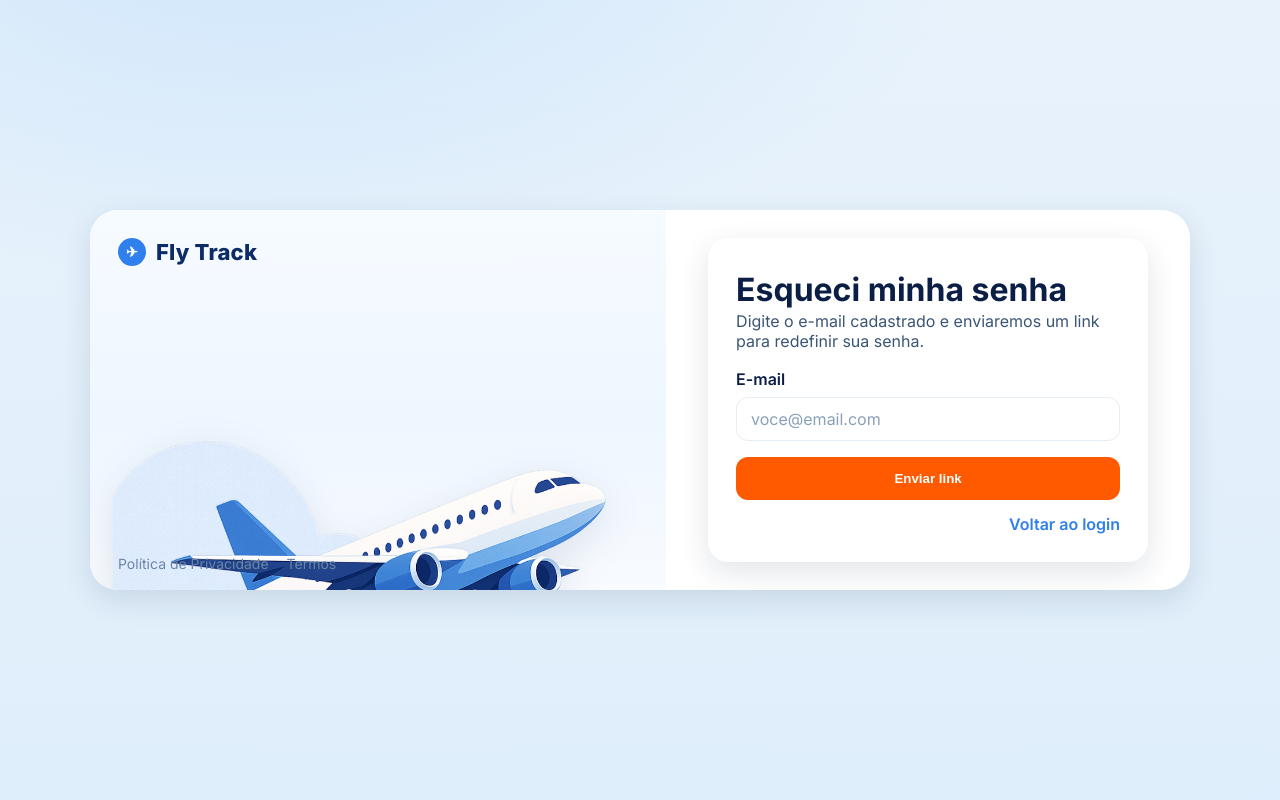
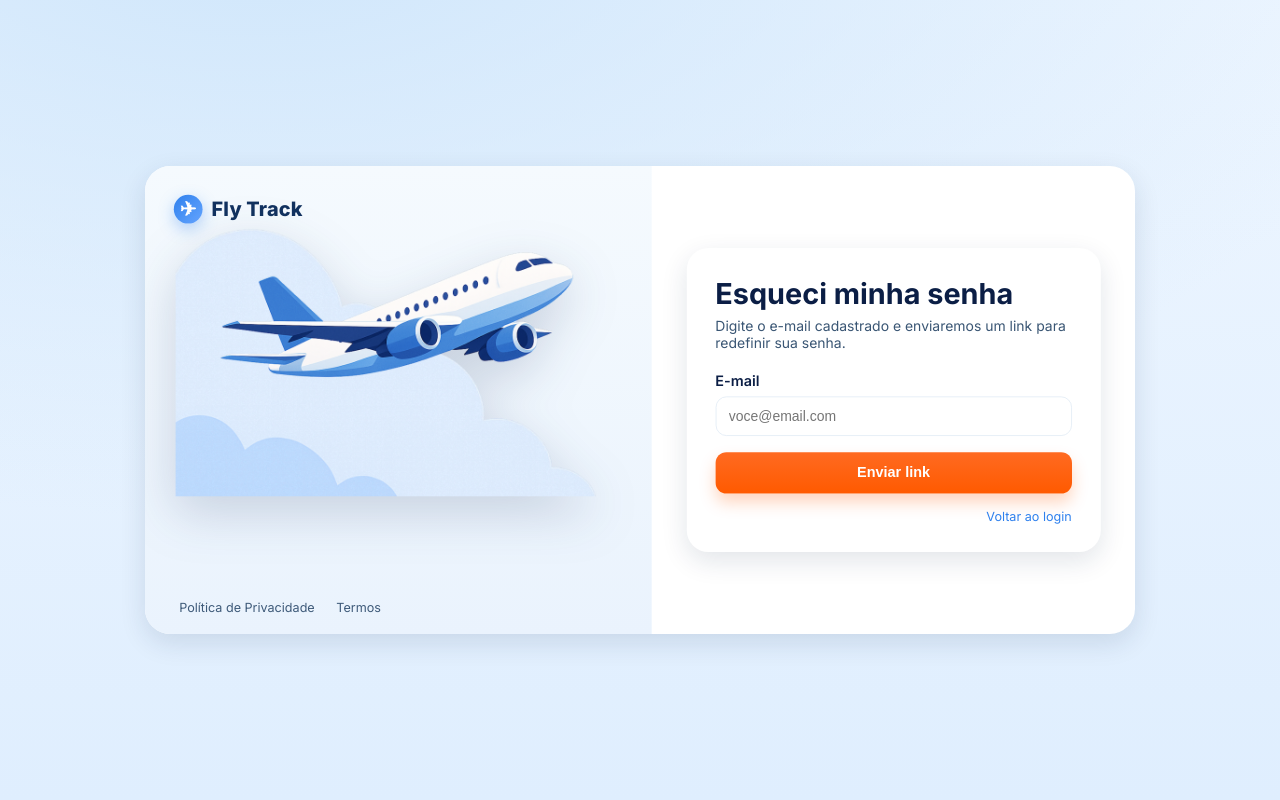
Before and after one commit to mariausp/flytrack-projeto, a Django app: page /senha/esqueci/ in a window 1280 px wide. Run offline with Django 5.2, Linux system fonts and the light colour scheme; some libraries are stand-ins or nearby versions.

Commit message:
Ajusta layout do login e tela de recuperação de senha

```diff
--- a/core/templates/contato.html
+++ b/core/templates/contato.html
@@ -1,5 +1,6 @@
 {% load static %}
-<!doctype html>
+<link rel="icon" type="image/png" href="{% static 'core/img/favicon.png' %}">
+<link rel="shortcut icon" href="{% static 'core/img/favicon.png' %}">
 <html lang="pt-BR">
 <head>
   <meta charset="utf-8"/>
--- a/core/templates/historico.html
+++ b/core/templates/historico.html
@@ -144,7 +144,7 @@
       <div class="toolbar">
         <div class="muted">
           {% if total %}
-            {{ total }} viagem{% if total == 1 %} encontrada{% else %}ns encontradas{% endif %}
+            {{ total }} viagem{{ total|pluralize:"s" }} encontrada{{ total|pluralize:"s" }}
           {% else %}
             0 viagens encontradas
           {% endif %}
--- a/core/templates/password_reset.html
+++ b/core/templates/password_reset.html
@@ -1,4 +1,5 @@
 {% load static %}
+{% load widget_tweaks %}
 <!doctype html>
 <html lang="pt-BR">
 <head>
@@ -9,8 +10,10 @@
   <link rel="preconnect" href="https://fonts.googleapis.com">
   <link rel="preconnect" href="https://fonts.gstatic.com" crossorigin>
   <link href="https://fonts.googleapis.com/css2?family=Inter:wght@400;500;600;700;800&display=swap" rel="stylesheet">
+
   <link rel="icon" type="image/png" href="{% static 'core/img/favicon.png' %}">
   <link rel="shortcut icon" href="{% static 'core/img/favicon.png' %}">
+
   <style>
     :root{
       --bg:#e8f2fb; --bg2:#cfe6fb; --card:#ffffff; --ink:#0b1e45; --muted:#3a5674;
@@ -20,129 +23,143 @@
     *{box-sizing:border-box}
     html,body{height:100%}
     body{
-      margin:0; color:var(--ink);
-      font-family: Inter, system-ui, -apple-system, Segoe UI, Roboto, Arial, "Helvetica Neue", sans-serif;
-      background:
-        radial-gradient(1200px 600px at 20% -10%, var(--bg2), transparent 60%),
-        radial-gradient(1200px 600px at 120% 120%, #dbefff, transparent 45%),
-        linear-gradient(180deg, var(--bg), #dfeefb);
+      margin:0;
+      font-family:Inter,system-ui,-apple-system,Segoe UI,Roboto,Arial,sans-serif;
+      color:var(--ink);
+      background: radial-gradient(1200px 600px at 20% -10%, var(--bg2), transparent),
+                  linear-gradient(180deg, #eef6ff 0%, #dfeefe 100%);
       display:grid; place-items:center; padding:24px;
     }
-    .frame{
-      width:min(1100px, 100%);
-      background:var(--card); border-radius:28px; box-shadow:var(--shadow);
-      overflow:hidden; display:grid; grid-template-columns:1.1fr 1fr;
+    .app{
+      width:min(1100px, 100%); background:var(--card); border-radius:28px; box-shadow:var(--shadow);
+      overflow:hidden; display:grid; grid-template-columns:1.05fr 1fr; gap:0; transform:scale(0.9); transform-origin:center;
     }
-    /* Esquerda (marca + ilustração) */
+    @media (max-width:960px){
+      .app{ grid-template-columns:1fr; transform:scale(1) }
+      .left{ display:none }
+    }
+
     .left{
-      position:relative; padding:28px 28px 0;
-      background:linear-gradient(180deg, #f6fbff, #eef6ff 55%, #f8fbff);
-      min-height:360px;
+      position:relative; background:linear-gradient(180deg,#f5fafe 0%, #eaf3fd 100%);
+      padding:32px 32px 0; display:flex; flex-direction:column; justify-content:space-between; min-height:520px;
     }
-    .brand{ display:flex; align-items:center; gap:10px; color:#0d2b66;
-      font-weight:800; font-size:22px; letter-spacing:.2px; }
-    .brand-icon{
-      width:28px; height:28px; display:inline-grid; place-items:center;
-      border-radius:999px; background:#2f80ed; color:#fff; font-weight:900; font-size:14px;
+    .brand{
+      display:flex; align-items:center; gap:10px;
+      font-weight:800; font-size:22px; letter-spacing:.2px; color:#12325f;
     }
-    .art{ position:absolute; inset:auto 0 0 0; height:64%; display:grid; place-items:center; pointer-events:none; }
-    .art img{ width:92%; height:auto; filter:drop-shadow(0 10px 18px rgba(7,25,64,.10)); }
-    .footer-links{ position:absolute; left:28px; bottom:18px; display:flex; gap:18px; color:#6c85a5; font-size:14px; }
-    .footer-links a{ color:#6c85a5; text-decoration:none; }
-    .footer-links a:hover{ text-decoration:underline; }
+    .brand-badge{
+      width:32px; height:32px; border-radius:999px; display:grid; place-items:center;
+      background:linear-gradient(135deg,#2f80ed 0%, #66a6ff 100%);
+      color:#fff; font-weight:900; box-shadow:0 6px 18px rgba(47,128,237,.35);
+    }
+    .plane-wrap{
+      position:relative; margin-top:20px;
+      display:flex; align-items:flex-end; justify-content:center; height:100%;
+    }
+    .plane{
+      width:min(560px,95%); height:auto; display:block;
+      filter:drop-shadow(0 18px 28px rgba(20,44,86,.18));
+      user-select:none; pointer-events:none;
+      transform:translate(-10px,-100px); transform-origin:center left;
+    }
+    .footer-links{
+      display:flex; gap:24px; padding:14px 6px 22px;
+      color:#3e5a79; font-size:14px;
+    }
+    .footer-links a{ color:#3e5a79; text-decoration:none }
+    .footer-links a:hover{ text-decoration:underline }
 
-    /* Direita (card com formulário) */
-    .right{ display:grid; place-items:center; padding:28px; }
+    .right{ display:flex; align-items:center; justify-content:center; padding:28px; }
     .card{
-      width:min(440px, 100%); background:var(--card); border-radius:20px;
-      box-shadow:var(--shadow); padding:28px;
+      width:min(460px,100%); background:#fff;
+      border-radius:24px; box-shadow:var(--shadow); padding:32px;
     }
-    h1{ margin:6px 0 4px; font-size:32px; line-height:1.1; }
-    .sub{ color:var(--muted); margin:0 0 18px; }
+    h1{ margin:0 0 6px; font-size:32px; line-height:1.2 }
+    .sub{ color:var(--muted); margin:0 0 22px; font-size:15.5px }
 
-    label{ display:block; font-weight:600; margin:14px 0 8px; }
-    .field{ display:flex; align-items:center; gap:10px;
-      border:1px solid var(--line); border-radius:12px; padding:10px 12px; background:#fff; }
-    .field input{ border:0; outline:0; font:inherit; width:100%; color:var(--ink); }
-    .field input::placeholder{ color:#8aa0b9; }
+    label{ display:block; font-weight:600; margin:16px 0 8px }
+    .input{
+      width:100%; border:1.5px solid var(--line); background:#fff;
+      padding:12px 14px; border-radius:12px; font-size:15.5px;
+      outline:none; transition:.15s border, .15s box-shadow;
+    }
+    .input:focus{ border-color:#c7dbf3; box-shadow:0 0 0 3px #e7f1ff }
 
-    .errorlist{ margin:8px 0 0; padding:0; list-style:none; color:#b00020; font-size:14px; }
-    .nonfield{ margin:0 0 8px; color:#b00020; }
+    .btn{
+      width:100%; border:0; border-radius:12px;
+      cursor:pointer; padding:14px 16px;
+      font-weight:700; font-size:16px; margin-top:18px;
+      transition:transform .04s, filter .15s, box-shadow .15s;
+    }
+    .btn-cta{
+      background:linear-gradient(180deg, #ff6a21 0%, var(--cta) 100%);
+      color:var(--cta-ink); box-shadow:0 10px 18px rgba(255,90,0,.25);
+    }
+    .btn-cta:active{ transform:translateY(1px) }
 
-    .btn{ width:100%; padding:14px 16px; border-radius:12px; border:0; cursor:pointer; font-weight:800; }
-    .btn-primary{ background:var(--cta); color:var(--cta-ink); }
-    .btn-primary:hover{ filter:brightness(.95); }
+    .link{ color:var(--accent); text-decoration:none }
+    .link:hover{ text-decoration:underline }
 
-    .links{ margin-top:14px; display:flex; justify-content:space-between; gap:12px; flex-wrap:wrap; }
-    .muted-link{ color:var(--accent); text-decoration:none; font-weight:600; }
-    .muted-link:hover{ text-decoration:underline; }
+    .bottom-row{
+      margin-top:16px;
+      display:flex; justify-content:flex-end;
+      font-size:14px;
+    }
 
-    @media (max-width:920px){
-      .frame{ grid-template-columns:1fr; }
-      .left{ min-height:260px; }
-      .card{ box-shadow:none; padding:22px; }
-      body{ padding:16px; }
+    .errors{
+      color:#b00020; margin:8px 0;
+      font-size:14px;
     }
-    /* acessibilidade: texto apenas para leitores */
-    .sr{ position:absolute; width:1px; height:1px; padding:0; margin:-1px; overflow:hidden; clip:rect(0,0,0,0); white-space:nowrap; border:0; }
   </style>
 </head>
 <body>
-  <main class="frame" role="main" aria-label="Redefinição de senha Fly Track">
-    <!-- Coluna esquerda -->
-    <section class="left" aria-hidden="true">
-      <div class="brand"><span class="brand-icon">✈</span> Fly Track</div>
-      <div class="art">
+  <main class="app">
+    <aside class="left" aria-hidden="true">
+      <div class="brand">
+        <div class="brand-badge">✈︎</div>
+        Fly Track
+      </div>
+      <div class="plane-wrap">
         <img src="{% static 'core/img/aviao2.png' %}" alt="" class="plane" />
       </div>
       <div class="footer-links">
-        <a href="#" rel="nofollow">Política de Privacidade</a>
-        <a href="#" rel="nofollow">Termos</a>
+        <a href="#">Política de Privacidade</a>
+        <a href="#">Termos</a>
       </div>
-    </section>
+    </aside>
 
-    <!-- Coluna direita -->
     <section class="right">
-      <form method="post" class="card" novalidate>
+      <form class="card" action="" method="post" novalidate>
         {% csrf_token %}
 
         <h1>Esqueci minha senha</h1>
-        <p class="sub">Digite o e-mail cadastrado e enviaremos um link para redefinir sua senha.</p>
+        <p class="sub">
+          Digite o e-mail cadastrado e enviaremos um link para redefinir sua senha.
+        </p>
+
+        {% if messages %}
+          {% for m in messages %}
+            <div class="errors">{{ m }}</div>
+          {% endfor %}
+        {% endif %}
 
         {% if form.non_field_errors %}
-          <div class="nonfield">{{ form.non_field_errors }}</div>
+          <div class="errors">
+            {% for e in form.non_field_errors %}<div>{{ e }}</div>{% endfor %}
+          </div>
         {% endif %}
 
         <label for="{{ form.email.id_for_label }}">E-mail</label>
-        <div class="field">
-          {{ form.email }}
-        </div>
-        {% if form.email.errors %}
-          <ul class="errorlist">
-            {% for e in form.email.errors %}<li>{{ e }}</li>{% endfor %}
-          </ul>
-        {% endif %}
+        {{ form.email|add_class:"input"|attr:"autocomplete:email"|attr:"placeholder:voce@email.com" }}
+        {% for e in form.email.errors %}<div class="errors">{{ e }}</div>{% endfor %}
 
-        <div style="margin-top:16px">
-          <button class="btn btn-primary" type="submit">Enviar link</button>
-        </div>
+        <button class="btn btn-cta" type="submit">Enviar link</button>
 
-        <div class="links">
-          <span></span>
-          <a class="muted-link" href="{% url 'core:login' %}">Voltar ao login</a>
+        <div class="bottom-row">
+          <a class="link" href="{% url 'core:login' %}">Voltar ao login</a>
         </div>
       </form>
     </section>
   </main>
-
-  <!-- Ajuste: garante placeholder se o widget não tiver -->
-  <script>
-    (function(){
-      const email = document.querySelector('input[type="email"]');
-      if(email && !email.placeholder){ email.placeholder = 'voce@email.com'; }
-      // adiciona classes utilitárias se quiser estilizar via CSS externo
-      if(email){ email.classList.add('input-email'); }
-    })();
-  </script>
 </body>
 </html>
--- a/core/urls.py
+++ b/core/urls.py
@@ -16,8 +16,7 @@ urlpatterns = [
     # Autenticação
     path("signup/", views.signup, name="signup"),
     path("login/", views.login_view, name="login"),
-    path('logout/', views.logout_view, name='logout'),
-    path('logout/done/', views.home, name='logout_done'),
+    path('logout/', LogoutView.as_view(next_page='login'), name='logout'),
 
     # Esqueci minha senha (custom)
     path("senha/esqueci/", views.forgot_password, name="password_reset"),
--- a/core/views.py
+++ b/core/views.py
@@ -16,7 +16,7 @@ from base64 import urlsafe_b64encode, urlsafe_b64decode
 from django.core.paginator import Paginator
 from .forms import SignupForm, ForgotPasswordForm, ResetPasswordForm
 from .models import PasswordResetToken
-from .models import Ticket, AssentoOcupado
+from .models import Ticket
 from django.db.models import Q
 from django.utils.dateparse import parse_date, parse_datetime
 from decimal import Decimal, InvalidOperation
@@ -173,7 +173,7 @@ def login_view(request):
 def logout_view(request):
     logout(request)
     messages.info(request, "Você saiu da conta.")
-    return render(request, "logout_done.html")
+    return redirect("core:home")
 
 @login_required
 def post_login(request):
@@ -250,11 +250,7 @@ def selecionar_assento(request):
     pax_total = max(1, min(pax_total, 9))
 
     seat_rows = []
-    blocked = set()
-
-    if codigo:
-        ocupados = AssentoOcupado.objects.filter(codigo=codigo).values_list("assento", flat=True)
-        blocked.update(str(a).strip() for a in ocupados if a)
+    blocked = {"2B", "3C", "4D", "5E", "6A"}
     preferred = {"1A", "1B", "1C", "7A", "7F"}
     for row in range(1, 11):
         seats = []
@@ -426,7 +422,7 @@ def _persist_ticket(request, summary: dict, localizador: str):
         assentos_str = ", ".join(assentos_data)
 
     try:
-        ticket = Ticket.objects.create(
+        Ticket.objects.create(
             user=request.user,
             codigo=localizador,
             origem=summary.get("origem", "Origem"),
@@ -437,14 +433,6 @@ def _persist_ticket(request, summary: dict, localizador: str):
             status="PAGO",
             assentos=assentos_str[:120],
         )
-        for seat in assentos_data:
-            try:
-                AssentoOcupado.objects.get_or_create(
-                    codigo=localizador,
-                    assento=str(seat).strip(),
-                )
-            except Exception:
-                continue
     except Exception as exc:
         print("[CHECKOUT] Não foi possível salvar o ticket:", exc)
 
@@ -501,7 +489,7 @@ def pagamento(request):
                 errors["cvv"] = "CVV inválido."
 
         if not requires_card or not errors:
-            localizador = (summary.get("codigo") or "FT000").strip() or f"FT{random.randint(100000, 999999)}"
+            localizador = f"FT{random.randint(100000, 999999)}"
             if requires_card:
                 payer_name = data["nome"]
             else:
```
Also changed, not shown: core/models.py (+0 -15 lines), core/templates/home.html (+3 -27 lines), core/templates/resultados.html (+3 -78 lines).
